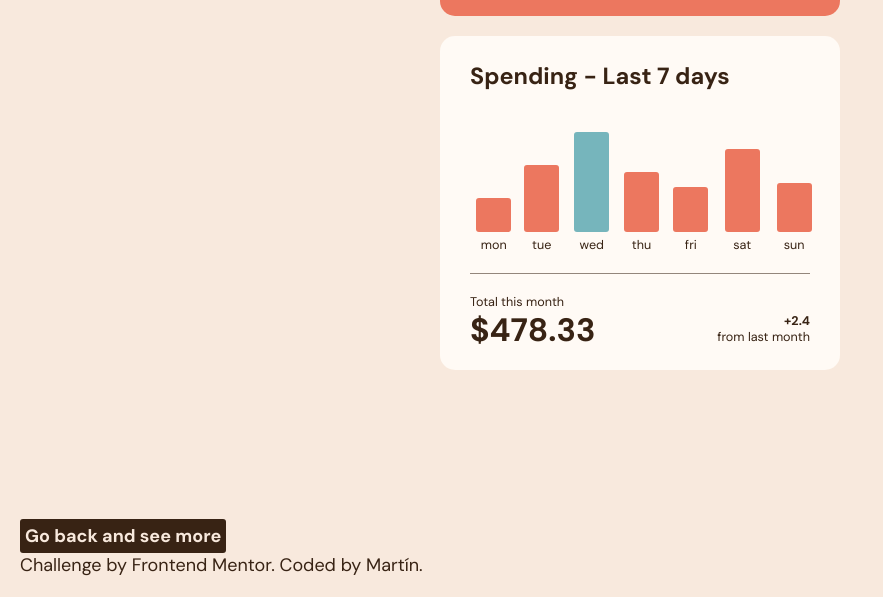
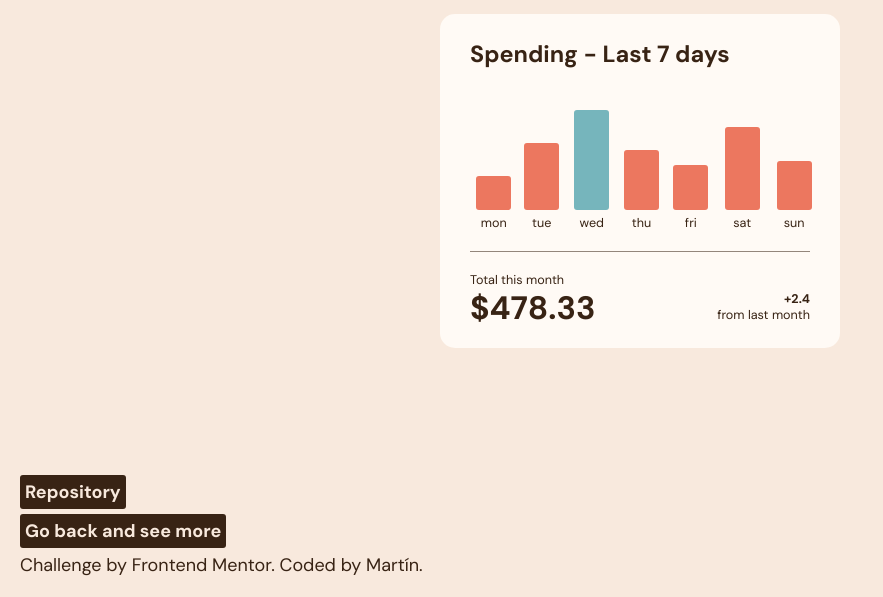
Before and after one commit to martinnegro/Challenges, a plain HTML site: page expenses-chart-component-main/index.html in a window 1280 px wide. Shown: the part 203-800 px from the top of the page, without its empty margins (0-883 px from the left). Drawn offline with Linux system fonts and the light colour scheme.

Commit message:
fix links

```diff
--- a/expenses-chart-component-main/index.html
+++ b/expenses-chart-component-main/index.html
@@ -50,7 +50,8 @@
 
 
   <footer>
-    <a href="/"><p class="bold badge goback-hover">Go back and see more</p></a>
+    <a href="https://github.com/martinnegro/Challenges/tree/main/expenses-chart-component-main"><p class="bold badge goback-hover">Repository</p></a>
+    <a href="/Challenges"><p class="bold badge goback-hover">Go back and see more</p></a>
     <div class="attribution">
       Challenge by <a href="https://www.frontendmentor.io?ref=challenge" target="_blank">Frontend Mentor</a>.
       Coded by <a href="https://www.martindev.ar">Martín</a>.
--- a/expenses-chart-component-main/styles/global.css
+++ b/expenses-chart-component-main/styles/global.css
@@ -47,6 +47,9 @@ p, h3 {
 
 footer {
     margin: 20px;
+    display: flex;
+    flex-direction: column;
+    gap:5px;
 }
 
 hr {
```
